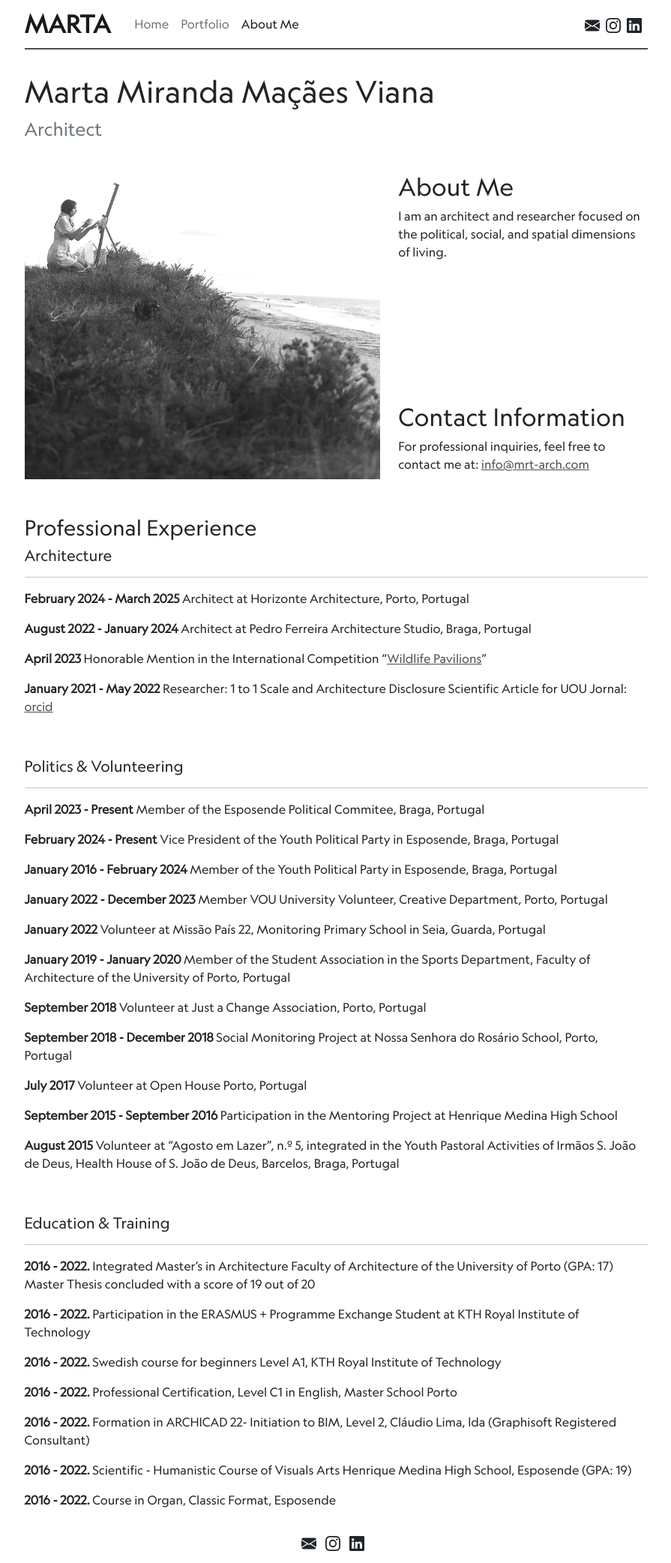
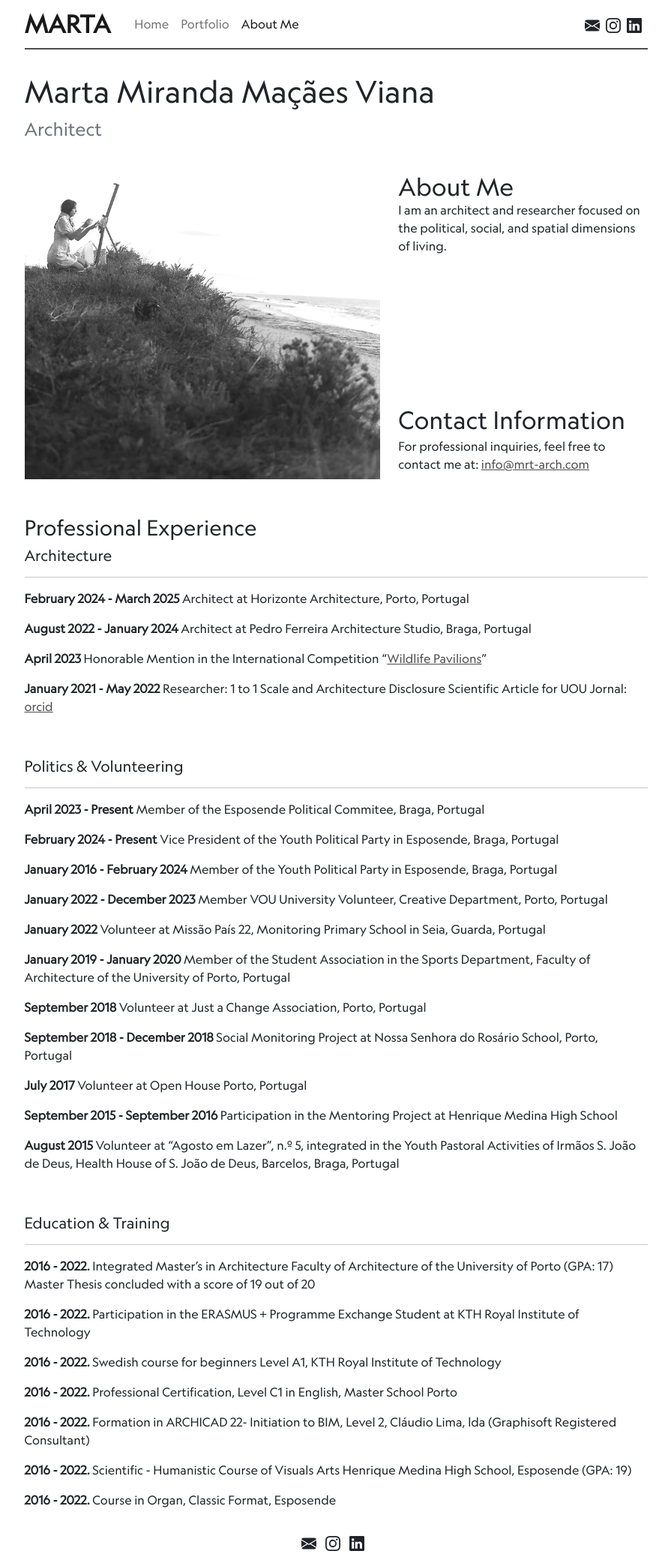
Before and after one commit to martagaiaoviana/martagaiaoviana.github.io, a Jekyll site: the page built from about.md, in a window 1280 px wide. Shown: the whole page at 75% size, without its empty margins (192-1087 px from the left). Built offline with Jekyll 4.4.1, drawn with Linux system fonts in a browser that asks for light colours.

Commit message:
Update about.md

```diff
--- a/about.md
+++ b/about.md
@@ -14,14 +14,14 @@
   </div>
 
   <div class="col-lg-5 d-flex flex-column justify-content-between">
-    <div>
-      <h2>About Me</h2>
-      <p>I am an architect and researcher focused on the political, social, and spatial dimensions of living.</p>
+    <div class="mb-0">
+      <h2 class="mb-0">About Me</h2>
+      <p class="mb-1">I am an architect and researcher focused on the political, social, and spatial dimensions of living.</p>
     </div>
 
-    <div class="mt-2"> <!-- Reduz o espaço vertical -->
-      <h2>Contact Information</h2> <!-- Iguala o tamanho do título -->
-      <p>
+    <div class="mt-0">
+      <h2 class="mb-0 mt-0">Contact Information</h2>
+      <p class="mt-1">
         For professional inquiries, feel free to contact me at:
         <a href="mailto:{{ site.footer-links.email }}">{{ site.footer-links.email }}</a>
       </p>
```
